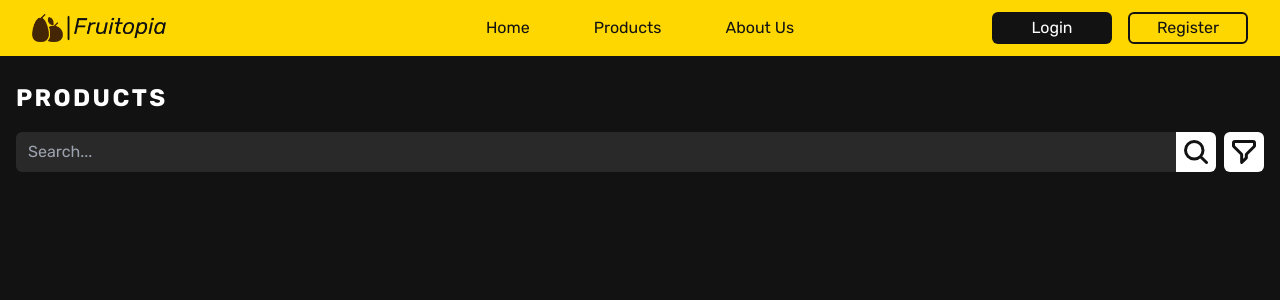
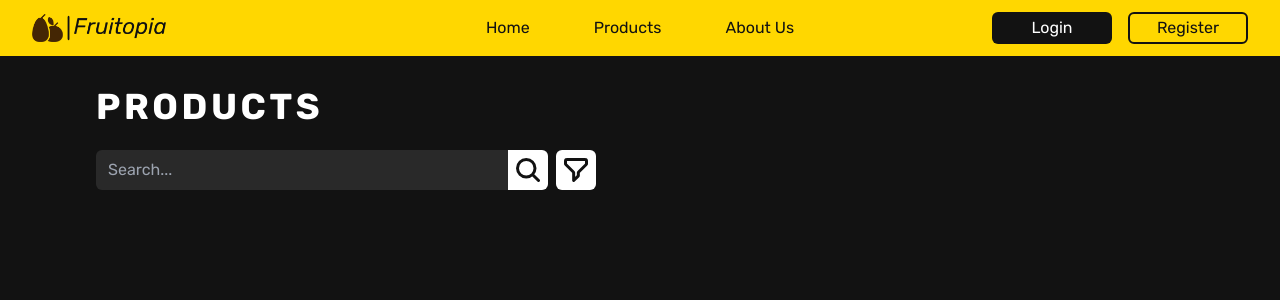
Before and after one commit to br14nn/fruitopia-frontend, a Next.js app: page /products in a window 1280 px wide. Shown: the top 300 px of the page. Built offline with nearby package versions, Linux system fonts and the light colour scheme.

Commit message:
updated classNames

```diff
--- a/src/app/products/page.tsx
+++ b/src/app/products/page.tsx
@@ -3,10 +3,12 @@ import FilterIcon from "@/components/svgs/FilterIcon";
 
 const ProductsPage = () => {
   return (
-    <main className="flex min-h-screen w-full flex-col gap-4 px-4">
-      <h1 className="mt-20 text-md font-bold tracking-widest">PRODUCTS</h1>
+    <main className="mx-auto flex min-h-screen w-full max-w-[1800px] flex-col gap-4 px-4 sm:px-16 lg:px-24">
+      <h1 className="mt-20 text-md font-bold tracking-widest sm:text-lg">
+        PRODUCTS
+      </h1>
 
-      <div className="flex w-full items-center gap-2">
+      <div className="flex w-full items-center gap-2 sm:w-[500px]">
         <SearchBar className="w-auto flex-grow" />
 
         <button className="h-10 w-10 rounded-md bg-secondary-default p-2 transition-colors duration-200 hover:bg-secondary-200">
```
